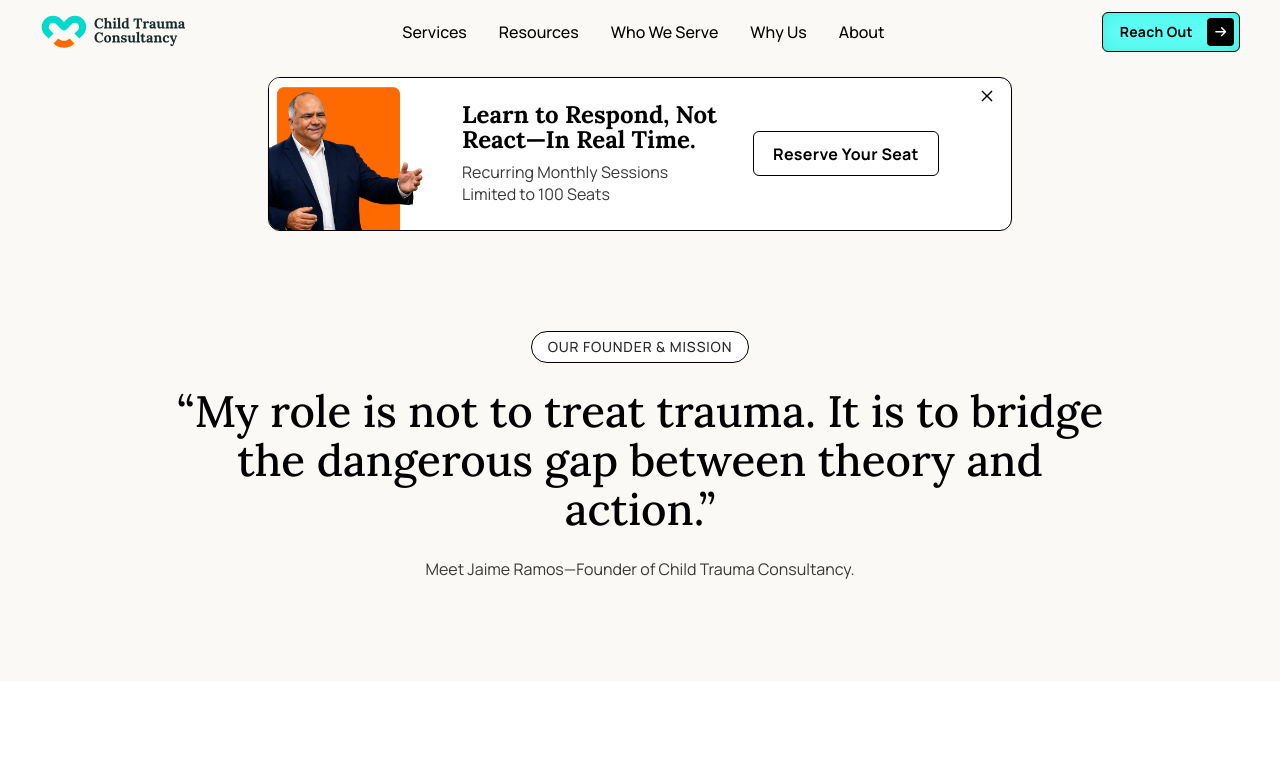
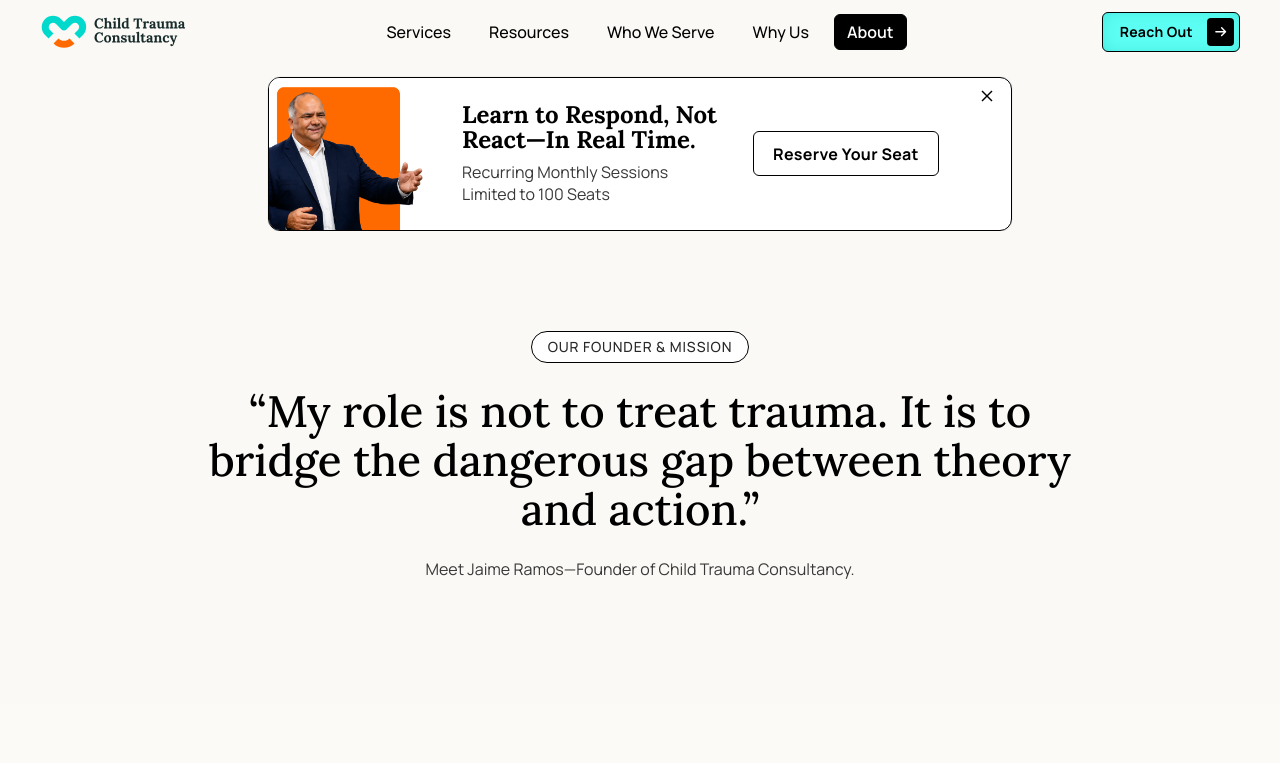
Before and after one commit to LabuanWarren/Child-Trauma-Consultancy, a React (Vite) app: page /about in a window 1280 px wide. Shown: the top 763 px of the page. Built offline with nearby package versions, Linux system fonts and the light colour scheme; the HTML template or start-up script is replaced by a standard one.

Commit message:
ui enhancements

```diff
--- a/src/components/AboutBio.css
+++ b/src/components/AboutBio.css
@@ -1,6 +1,6 @@
 .about-bio {
   padding-inline: 40px;
-  background: #ffffff;
+  background: linear-gradient(180deg, #faf9f5 0%, #ffffff 100%);
 }
 
 .about-bio__panel {
--- a/src/components/AboutHero.css
+++ b/src/components/AboutHero.css
@@ -48,6 +48,7 @@
   font-weight: 500;
   line-height: 1.12;
   color: #000000;
+  text-wrap: pretty;
 }
 
 .about-hero__description {
--- a/src/components/Navbar.css
+++ b/src/components/Navbar.css
@@ -20,7 +20,7 @@
 
 .navbar__inner {
   display: grid;
-  grid-template-columns: auto 1fr auto;
+  grid-template-columns: 1fr auto;
   align-items: center;
   gap: 1.5rem;
   min-height: var(--navbar-height);
@@ -29,16 +29,20 @@
 }
 
 .navbar__brand {
+  justify-self: start;
   text-decoration: none;
 }
 
 .navbar__links {
   display: none;
   justify-content: center;
-  gap: 1.5rem;
+  align-items: center;
+  gap: 0.5rem;
 }
 
 .navbar__link {
+  display: inline-flex;
+  align-items: center;
   font-family: var(--font-body);
   font-size: 16px;
   font-weight: 500;
@@ -47,13 +51,31 @@
   white-space: nowrap;
 }
 
-.navbar__link:hover {
-  text-decoration: underline;
-  text-underline-offset: 0.2em;
+.navbar__link-pill {
+  display: inline-block;
+  padding: 6px 12px;
+  border: 1px solid transparent;
+  border-radius: 6px;
+  transition:
+    background 0.2s ease,
+    color 0.2s ease,
+    border-color 0.2s ease;
+}
+
+.navbar__link:hover .navbar__link-pill {
+  border-color: #000000;
+}
+
+.navbar__link--active .navbar__link-pill {
+  background: #000000;
+  color: #ffffff;
+  font-weight: 600;
+  border-color: #000000;
 }
 
 .navbar__actions {
   display: none;
+  justify-self: end;
 }
 
 .navbar__menu-btn {
@@ -125,24 +147,41 @@
 }
 
 .navbar__mobile-link {
-  padding: 0.75rem 0;
+  display: inline-flex;
+  padding: 0.25rem 0;
   font-size: 1.125rem;
   font-weight: 600;
   text-decoration: none;
   border-bottom: 1px solid rgba(0, 0, 0, 0.06);
 }
 
+.navbar__mobile-link--active .navbar__link-pill {
+  background: #000000;
+  color: #ffffff;
+}
+
+.navbar__mobile-link--active {
+  border-bottom-color: transparent;
+}
+
 @media (min-width: 1024px) {
   .navbar__inner {
-    grid-template-columns: auto 1fr auto;
+    grid-template-columns: 1fr auto 1fr;
+  }
+
+  .navbar__brand {
+    grid-column: 1;
   }
 
   .navbar__links {
     display: flex;
+    grid-column: 2;
+    justify-self: center;
   }
 
   .navbar__actions {
     display: flex;
+    grid-column: 3;
   }
 
   .navbar__menu-btn {
@@ -156,6 +195,6 @@
 
 @media (min-width: 1200px) {
   .navbar__links {
-    gap: 2rem;
+    gap: 0.75rem;
   }
 }
--- a/src/components/Navbar.jsx
+++ b/src/components/Navbar.jsx
@@ -1,5 +1,5 @@
 import { useCallback, useEffect, useState } from 'react';
-import { Link } from 'react-router-dom';
+import { Link, NavLink } from 'react-router-dom';
 import { AnimatePresence, motion } from 'framer-motion';
 import { useLenis } from 'lenis/react';
 import Logo from './Logo';
@@ -61,14 +61,16 @@
 
         <div className="navbar__links" role="list">
           {navLinks.map((link) => (
-            <Link
+            <NavLink
               key={link.name}
               to={link.href}
-              className="navbar__link"
+              className={({ isActive }) =>
+                `navbar__link${isActive ? ' navbar__link--active' : ''}`
+              }
               role="listitem"
             >
-              {link.name}
-            </Link>
+              <div className="navbar__link-pill">{link.name}</div>
+            </NavLink>
           ))}
         </div>
 
@@ -101,14 +103,16 @@
             transition={{ duration: 0.25 }}
           >
             {navLinks.map((link) => (
-              <Link
+              <NavLink
                 key={link.name}
                 to={link.href}
-                className="navbar__mobile-link"
+                className={({ isActive }) =>
+                  `navbar__mobile-link${isActive ? ' navbar__mobile-link--active' : ''}`
+                }
                 onClick={closeMobileMenu}
               >
-                {link.name}
-              </Link>
+                <div className="navbar__link-pill">{link.name}</div>
+              </NavLink>
             ))}
             <Button
               to="/contact"
--- a/src/components/ResourceLibrary.css
+++ b/src/components/ResourceLibrary.css
@@ -1,6 +1,6 @@
 .resource-library {
   padding-inline: 40px;
-  background: #ffffff;
+  background: linear-gradient(180deg, #faf9f5 0%, #ffffff 100%);
 }
 
 .resource-library__panel {
--- a/src/components/ResourceLibrary.jsx
+++ b/src/components/ResourceLibrary.jsx
@@ -1,6 +1,5 @@
 import { useMemo, useState } from 'react';
 import Button from './Button';
-import ScrollReveal from './ScrollReveal';
 import './ResourceLibrary.css';
 
 const HERO_VIDEO_ID = 'pIXCyz50rZc';
@@ -122,9 +121,7 @@
                     className="resource-library__title"
                     id={`resource-${resource.id}-title`}
                   >
-                    <ScrollReveal inline baseRotation={1.5} blurStrength={3}>
-                      {resource.title}
-                    </ScrollReveal>
+                    {resource.title}
                   </h2>
 
                   <p className="resource-library__description">
--- a/src/components/SectorGrid.css
+++ b/src/components/SectorGrid.css
@@ -1,6 +1,6 @@
 .sector-grid {
   padding-inline: 40px;
-  background: #ffffff;
+  background: linear-gradient(180deg, #faf9f5 0%, #ffffff 100%);
 }
 
 .sector-grid__panel {
--- a/src/components/SectorGrid.jsx
+++ b/src/components/SectorGrid.jsx
@@ -1,5 +1,4 @@
 import Button from './Button';
-import ScrollReveal from './ScrollReveal';
 import './SectorGrid.css';
 
 const sectors = [
@@ -71,9 +70,7 @@
                 className="sector-grid__headline"
                 id={`sector-${sector.id}-headline`}
               >
-                <ScrollReveal inline baseRotation={1.5} blurStrength={3}>
-                  {sector.headline}
-                </ScrollReveal>
+                {sector.headline}
               </h3>
 
               <p className="sector-grid__body">{sector.body}</p>
--- a/src/components/ServicePathways.css
+++ b/src/components/ServicePathways.css
@@ -1,6 +1,6 @@
 .service-pathways {
   padding-inline: 40px;
-  background: #ffffff;
+  background: linear-gradient(180deg, #faf9f5 0%, #ffffff 100%);
 }
 
 .service-pathways__panel {
--- a/src/components/ServicePathways.jsx
+++ b/src/components/ServicePathways.jsx
@@ -1,5 +1,4 @@
 import Button from './Button';
-import ScrollReveal from './ScrollReveal';
 import './ServicePathways.css';
 
 const pathways = [
@@ -76,9 +75,7 @@
                 className="service-pathways__headline"
                 id={`service-pathway-${pathway.id}-headline`}
               >
-                <ScrollReveal inline baseRotation={1.5} blurStrength={3}>
-                  {pathway.headline}
-                </ScrollReveal>
+                {pathway.headline}
               </h3>
 
               <p className="service-pathways__body">{pathway.body}</p>
--- a/src/components/ServicesHero.css
+++ b/src/components/ServicesHero.css
@@ -48,6 +48,7 @@
   font-weight: 500;
   line-height: 1.06;
   color: #000000;
+  text-wrap: pretty;
 }
 
 .services-hero__description {
--- a/src/components/WhyUsDifferentiators.css
+++ b/src/components/WhyUsDifferentiators.css
@@ -1,6 +1,6 @@
 .why-us-diff {
   padding-inline: 40px;
-  background: #ffffff;
+  background: linear-gradient(180deg, #faf9f5 0%, #ffffff 100%);
 }
 
 .why-us-diff__panel {
```
